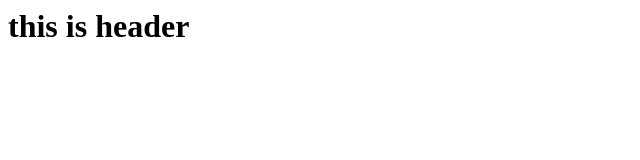
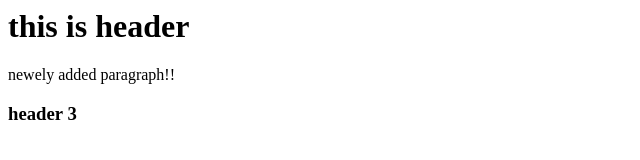
Before and after one commit to sapand2025/demo-repo, a plain HTML site: page index.html in a window 1280 px wide. Shown: the whole page, without its empty margins (0-640 px from the left). Drawn offline with Linux system fonts and the light colour scheme.

Commit message:
update files

```diff
--- a/index.html
+++ b/index.html
@@ -1 +1,3 @@
 <h1>this is header</h1>
+<p>newely added paragraph!!</p>
+<h3>header 3</h3>
```
Also changed, not shown: 1 other file.
